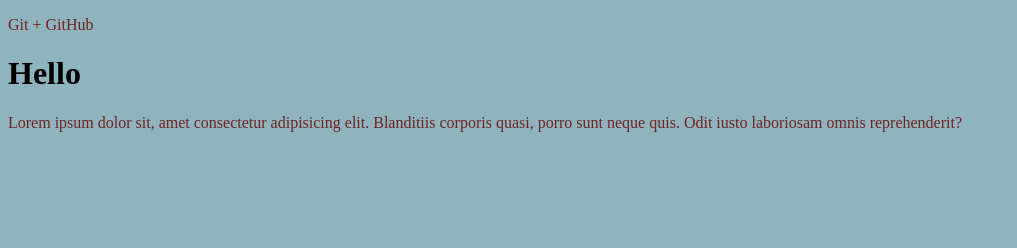
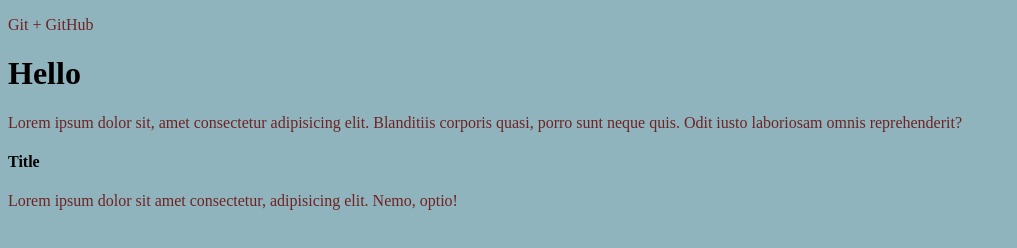
Before and after one commit to veronikayeromina/gittest, a plain HTML site: page index.html in a window 1280 px wide. Shown: the whole page, without its empty margins (0-1017 px from the left). Drawn offline with Linux system fonts and the light colour scheme.

Commit message:
new branch

```diff
--- a/index.html
+++ b/index.html
@@ -14,5 +14,9 @@
       corporis quasi, porro sunt neque quis. Odit iusto laboriosam omnis
       reprehenderit?
     </p>
+    <h4>Title</h4>
+    <p>
+      Lorem ipsum dolor sit amet consectetur, adipisicing elit. Nemo, optio!
+    </p>
   </body>
 </html>
```
